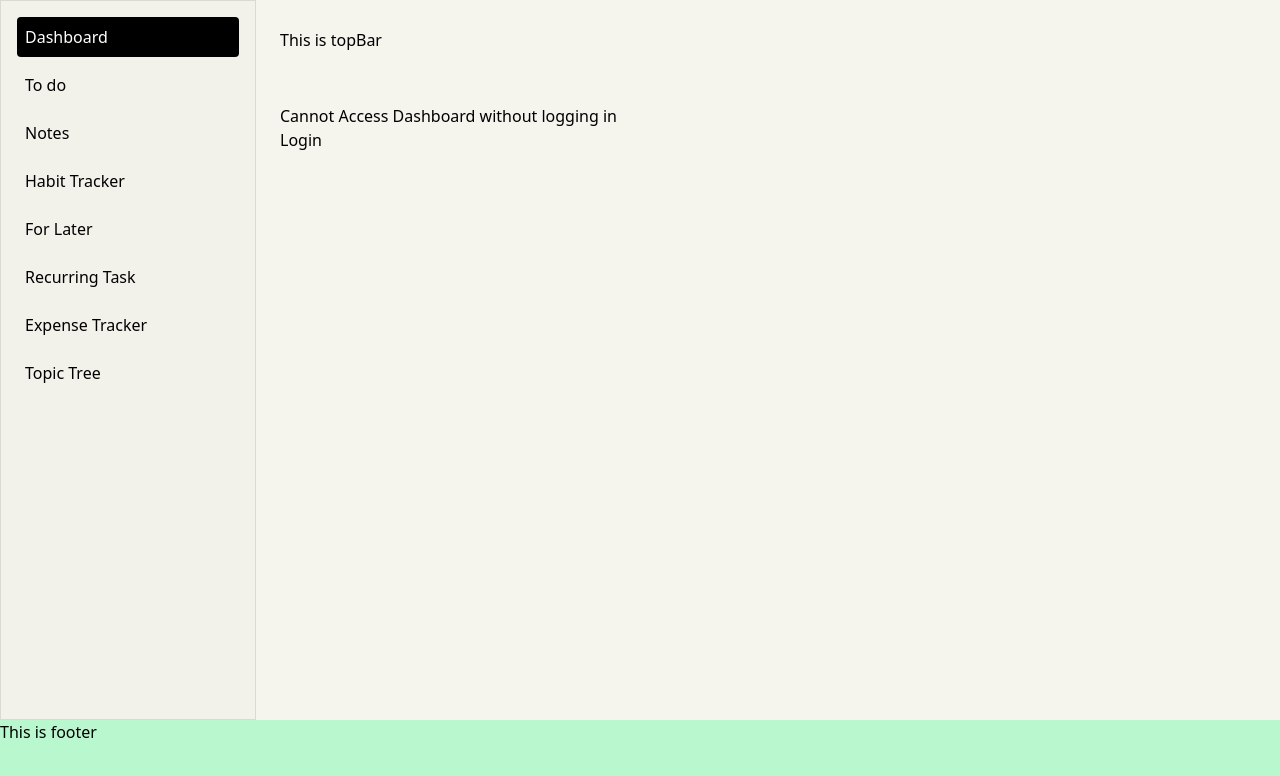
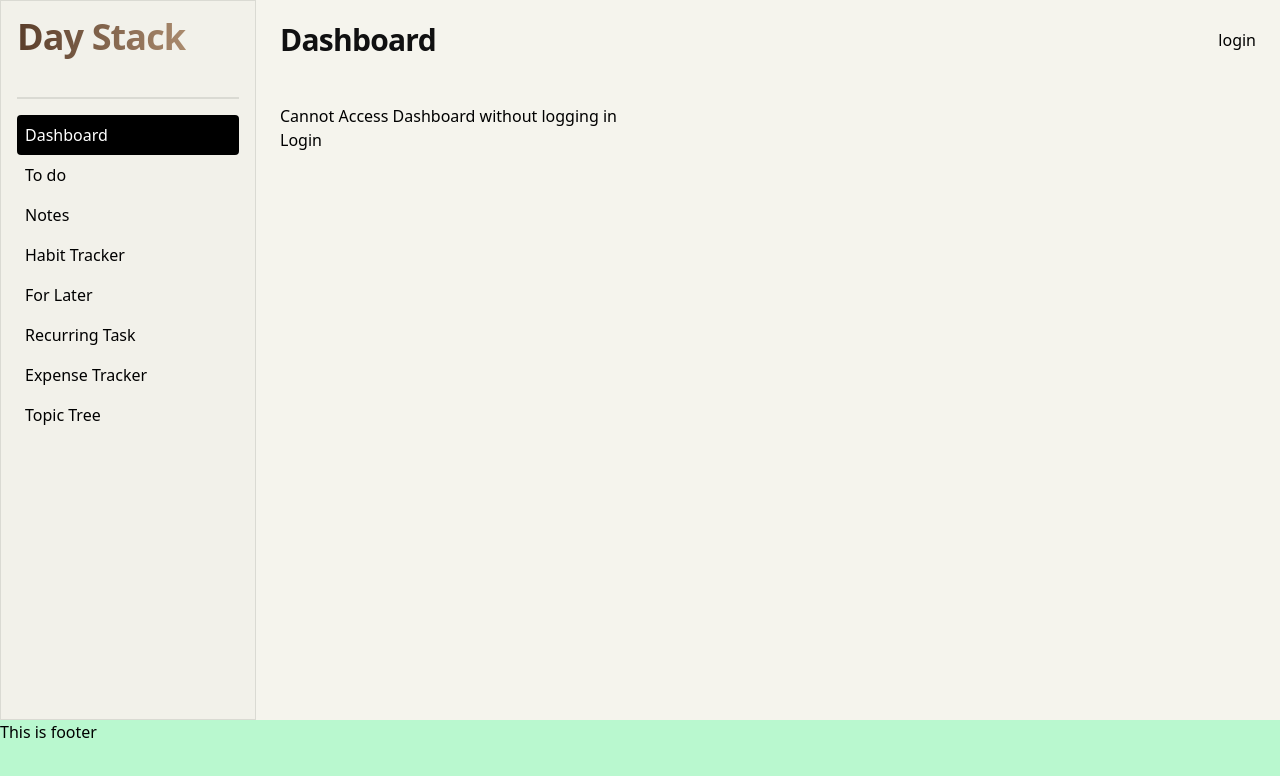
Before and after one commit to TanvirHasanAnik/daystack, a Next.js app: page / in a window 1280 px wide. Shown: the top 776 px of the page. Built offline with nearby package versions, Linux system fonts and the light colour scheme; no server answers; the database is empty.

Commit message:
topbar labelling according to route

```diff
--- /dev/null
+++ b/app/ui/common/navigationItems.ts
@@ -0,0 +1,34 @@
+export const items = [
+  {
+    label: "Dashboard",
+    href: "/",
+  },
+  {
+    label: "To do",
+    href: "/todo",
+  },
+  {
+    label: "Notes",
+    href: "/notes",
+  },
+  {
+    label: "Habit Tracker",
+    href: "/habit-tracker",
+  },
+  {
+    label: "For Later",
+    href: "/for-later",
+  },
+  {
+    label: "Recurring Task",
+    href: "/recurring-task",
+  },
+  {
+    label: "Expense Tracker",
+    href: "/expense-tracker",
+  },
+  {
+    label: "Topic Tree",
+    href: "/topic-tree",
+  },
+];
--- a/app/ui/common/sidebar.tsx
+++ b/app/ui/common/sidebar.tsx
@@ -2,47 +2,18 @@
 
 import Link from "next/link";
 import { usePathname } from "next/navigation";
-
-const items = [
-  {
-    label: "Dashboard",
-    href: "/",
-  },
-  {
-    label: "To do",
-    href: "/todo",
-  },
-  {
-    label: "Notes",
-    href: "/notes",
-  },
-  {
-    label: "Habit Tracker",
-    href: "/habit-tracker",
-  },
-  {
-    label: "For Later",
-    href: "/for-later",
-  },
-  {
-    label: "Recurring Task",
-    href: "/recurring-task",
-  },
-  {
-    label: "Expense Tracker",
-    href: "/expense-tracker",
-  },
-  {
-    label: "Topic Tree",
-    href: "/topic-tree",
-  },
-];
+import { items } from "./navigationItems";
 
 export default function Sidebar() {
   const pathname = usePathname();
 
   return (
-      <nav className="space-y-2">
+    <div className="space-y-2">
+      <h1 className="pb-6 text-4xl font-bold tracking-tight bg-gradient-to-r from-[#5A3E2B] to-[#C4A484] bg-clip-text text-transparent">
+        Day Stack
+      </h1>
+      <hr className="border border-border my-4"/>
+      <nav>
         {items.map((item) => {
           const active = pathname === item.href;
 
@@ -61,5 +32,6 @@ export default function Sidebar() {
           );
         })}
       </nav>
+    </div>
   );
 }
--- a/app/ui/common/topbar.tsx
+++ b/app/ui/common/topbar.tsx
@@ -2,11 +2,15 @@
 
 import { UserContext } from "@/app/contextProviders/userProvider";
 import { useLogoutMutation } from "@/app/state/user/userApiSlice";
-import { useRouter } from "next/navigation";
+import { usePathname, useRouter } from "next/navigation";
 import { useContext } from "react";
+import { items } from "./navigationItems";
 
 
 export default function TopBar(){
+    const pathname = usePathname();
+    const currentItem = items.find((item) => item.href === pathname);
+    const currentLabel = currentItem?.label;
     const context = useContext(UserContext);
     const user = context?.user;
     const [logout, {isLoading}] = useLogoutMutation()
@@ -25,13 +29,13 @@ export default function TopBar(){
 
     return (
         <div className="h-20 flex items-center justify-between p-6">
-            <div>This is topBar</div>
-            {user && (
-                <div className="flex items-center gap-4">
-                    <span><strong>{user.name}</strong></span>
-                <button disabled={isLoading} onClick={user ? handleLogout : handleLogin}>{user ? "logout" : "login"}</button>
-                </div>
-            )}
+            <h2 className="text-3xl font-semibold tracking-tight text-text">
+                {currentLabel}
+            </h2>
+            <div className="flex items-center gap-4">
+                {user && <span><strong>{user.name}</strong></span>}
+            <button disabled={isLoading} onClick={user ? handleLogout : handleLogin}>{user ? "logout" : "login"}</button>
+            </div>
         </div>
     )
 }
```
